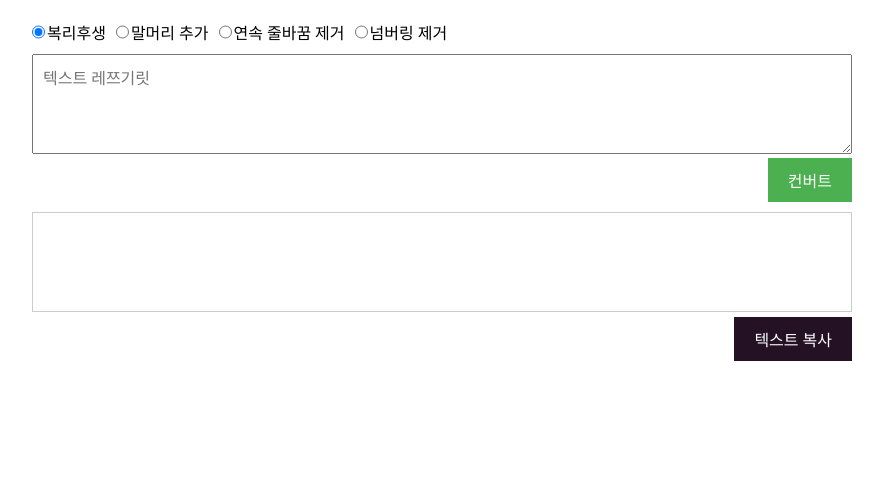
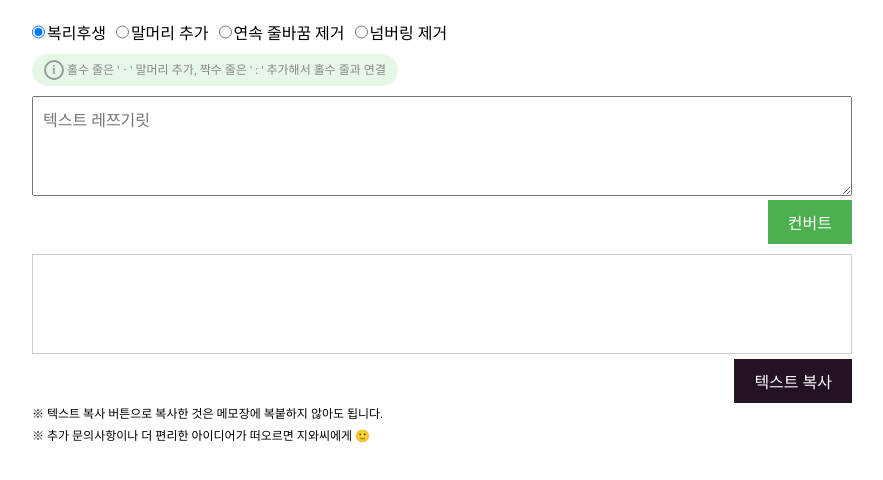
Before and after one commit to yunjoa/part, a plain HTML site: page text_works.html in a window 1280 px wide. Shown: the whole page, without its empty margins (198-1081 px from the left). Drawn offline with Linux system fonts and the light colour scheme.

Commit message:
- 4번 옵션, 디자인 수정
- 4번 옵션 수정(중간에 들어간 숫자까지 날라가는 에러)
- 각 옵션 선택시 옵션설명 추가
- favicon 추가

```diff
--- a/text_works.html
+++ b/text_works.html
@@ -3,7 +3,8 @@
   <head>
     <meta charset="UTF-8" />
     <meta name="viewport" content="width=device-width, initial-scale=1.0" />
-    <title>텍스트 변환기</title>
+    <link rel="icon" type="image/x-icon" href="text_converter.ico" />
+    <title>텍스트 변환</title>
     <style>
       * {
         padding: 0;
@@ -13,6 +14,7 @@
         vertical-align: baseline;
         box-sizing: border-box;
       }
+
       .text_convert_container {
         max-width: 860px;
         margin: 0px auto;
@@ -55,6 +57,33 @@
       .radio_btns label {
         padding: 0 10px 0 2px;
       }
+
+      .radio_info_wrap {
+        padding: 0 0 10px;
+      }
+      .radio_info {
+        font-size: 12px;
+        padding: 6px 12px;
+        background-color: #b8e7ba59;
+        border-radius: 30px;
+        display: inline-block;
+        color: #888;
+      }
+      .info_icon {
+        display: inline-block;
+        border: 2px solid rgb(154, 154, 154);
+        color: rgb(154, 154, 154);
+        border-radius: 50%;
+        width: 20px;
+        height: 20px;
+        line-height: 16px;
+        text-align: center;
+        font-weight: bold;
+      }
+      .notice {
+        font-size: 12px;
+        line-height: 22px;
+      }
     </style>
   </head>
   <body>
@@ -66,6 +95,7 @@
           id="oddEvenLines"
           name="conversionType"
           value="oddEven"
+          data-description="홀수 줄은 'ㆍ' 말머리 추가, 짝수 줄은 ' : ' 추가해서 홀수 줄과 연결"
           checked
         />
         <label for="oddEvenLines">복리후생</label><br />
@@ -75,6 +105,7 @@
           id="prependBullet"
           name="conversionType"
           value="prependBullet"
+          data-description="문장 앞에 'ㆍ' 말머리 추가"
         />
         <label for="prependBullet">말머리 추가</label><br />
 
@@ -83,6 +114,7 @@
           id="removeEmptyLines"
           name="conversionType"
           value="removeEmptyLines"
+          data-description="연속 br 태그 제거"
         />
         <label for="removeEmptyLines">연속 줄바꿈 제거</label>
 
@@ -91,8 +123,17 @@
           id="removeNumberedLines"
           name="conversionType"
           value="removeNumberedLines"
+          data-description=" 문장 앞의 '1. 2. 3.…', '1) 2) 3)…'과 같은 넘버링을 제거하고 'ㆍ'말머리로 변경"
         />
         <label for="removeNumberedLines">넘버링 제거</label>
+      </div>
+      <div class="radio_info_wrap">
+        <p class="radio_info">
+          <span class="info_icon">i</span>&nbsp;<span id="descriptionContainer"
+            >홀수 줄은 'ㆍ' 말머리 추가, 짝수 줄은 ' : ' 추가해서 홀수 줄과
+            연결</span
+          >
+        </p>
       </div>
 
       <textarea
@@ -110,6 +151,12 @@
       <!-- 카피 버튼 -->
       <div class="btn_wrap">
         <button class="btn btn2" onclick="copyText()">텍스트 복사</button>
+      </div>
+
+      <div class="notice">
+        ※ 텍스트 복사 버튼으로 복사한 것은 메모장에 복붙하지 않아도 됩니다.
+        <br />
+        ※ 추가 문의사항이나 더 편리한 아이디어가 떠오르면 지와씨에게 🙂
       </div>
     </div>
 
@@ -150,7 +197,7 @@
         } else if (conversionType === "removeNumberedLines") {
           var lines = input.split("\n");
           for (var i = 0; i < lines.length; i++) {
-            lines[i] = lines[i].replace(/^"|"\s*|\d+\.?\s*/g, "");
+            lines[i] = lines[i].replace(/^\s*\d+\)?\.?\s*/, ""); // 수정된 부분
             output += "ㆍ" + lines[i] + "\n";
           }
         }
@@ -172,6 +219,16 @@
             console.error("복사 실패ㅠㅠ:", err);
           });
       }
+
+      document
+        .querySelectorAll('input[name="conversionType"]')
+        .forEach((radio) => {
+          radio.addEventListener("change", function () {
+            var description = this.getAttribute("data-description");
+            document.getElementById("descriptionContainer").innerText =
+              description;
+          });
+        });
     </script>
   </body>
 </html>
```
Also changed, not shown: text_converter.ico (added).
